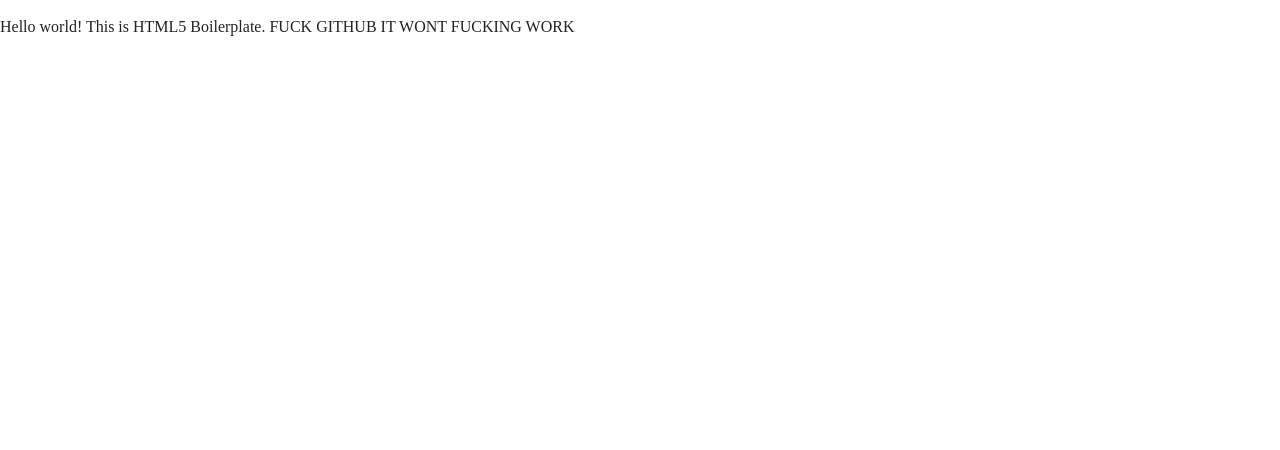
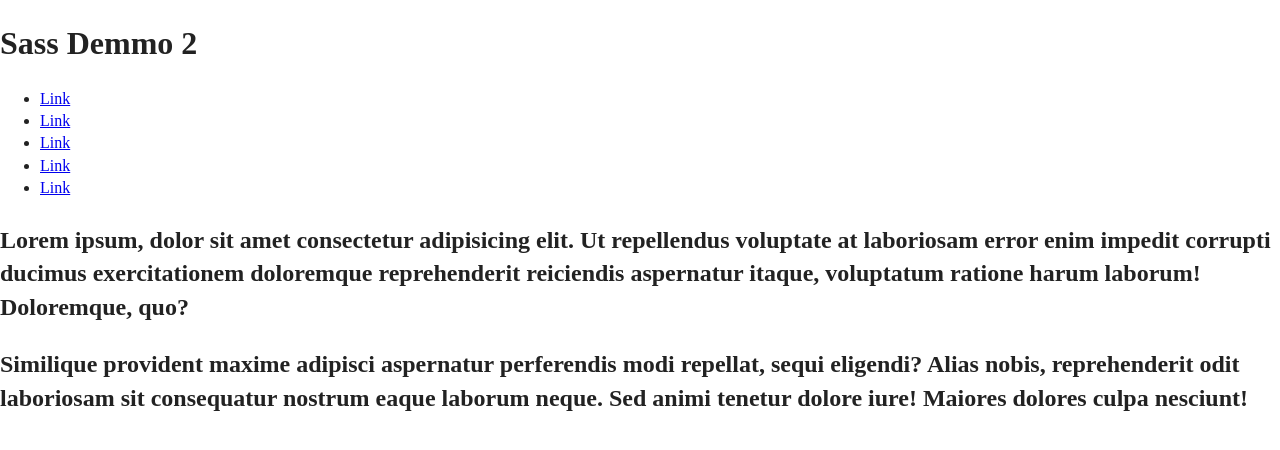
Before and after one commit to jafo3802/customboilerplate, a website: page index.html in a window 1280 px wide. Drawn offline with nearby package versions, Linux system fonts and the light colour scheme.

Commit message:
add in base html

```diff
--- a/index.html
+++ b/index.html
@@ -23,12 +23,46 @@
   <![endif]-->
 
   <!-- Add your site or application content here -->
-  <p>Hello world! This is HTML5 Boilerplate. FUCK GITHUB IT WONT FUCKING WORK</p>
+
   <script src="js/vendor/modernizr-3.8.0.min.js"></script>
   <script src="https://code.jquery.com/jquery-3.4.1.min.js" integrity="sha256-CSXorXvZcTkaix6Yvo6HppcZGetbYMGWSFlBw8HfCJo=" crossorigin="anonymous"></script>
   <script>window.jQuery || document.write('<script src="js/vendor/jquery-3.4.1.min.js"><\/script>')</script>
   <script src="js/plugins.js"></script>
   <script src="js/main.js"></script>
+
+  <div class="container">
+    <header>
+        <h1>Sass Demmo 2</h1>
+
+    </header>
+
+    <nav>
+        <ul>
+            <li><a href="#">Link</a> </li>
+            <li><a href="#">Link</a> </li>
+            <li><a href="#">Link</a> </li>
+            <li><a href="#">Link</a> </li>
+            <li><a href="#">Link</a> </li>
+        </ul>
+    </nav>
+
+
+    <nav>
+        <section>
+            <h2>
+                <p>Lorem ipsum, dolor sit amet consectetur adipisicing elit. Ut repellendus voluptate at laboriosam error enim impedit corrupti ducimus exercitationem doloremque reprehenderit reiciendis aspernatur itaque, voluptatum ratione harum laborum! Doloremque, quo?</p>
+            </h2>
+            <h2>
+                <p>Similique provident maxime adipisci aspernatur perferendis modi repellat, sequi eligendi? Alias nobis, reprehenderit odit laboriosam sit consequatur nostrum eaque laborum neque. Sed animi tenetur dolore iure! Maiores dolores culpa nesciunt!</p>
+            </h2>
+        </section>
+    </nav>
+<div>
+
+
+
+
+
 
   <!-- Google Analytics: change UA-XXXXX-Y to be your site's ID. -->
   <script>
```
